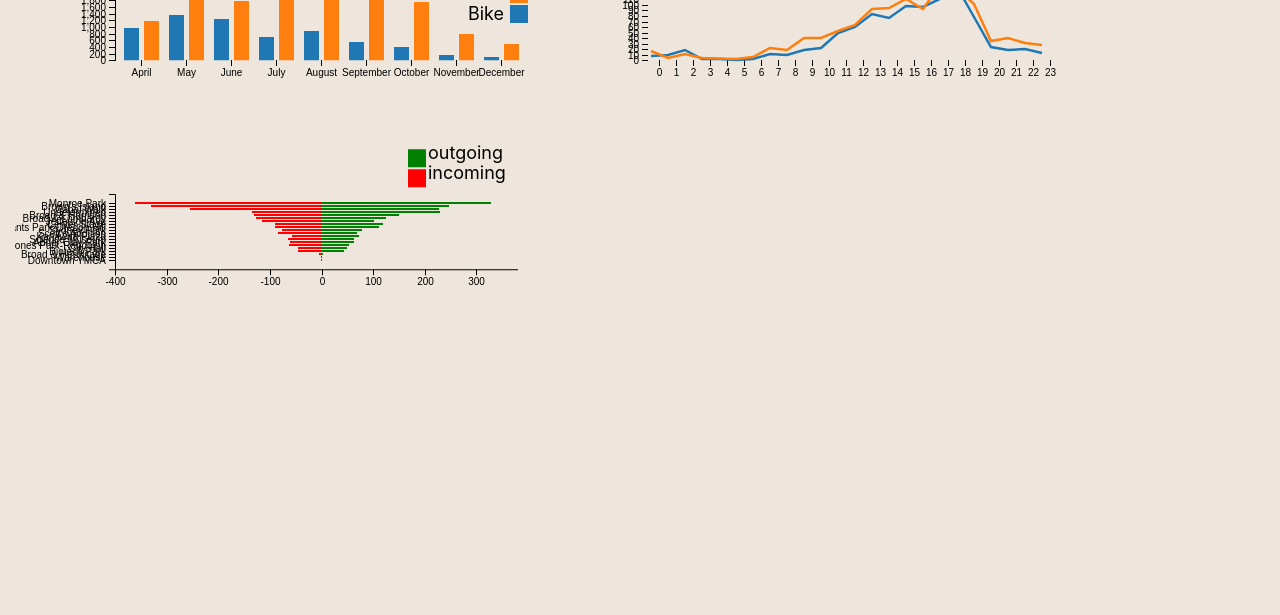
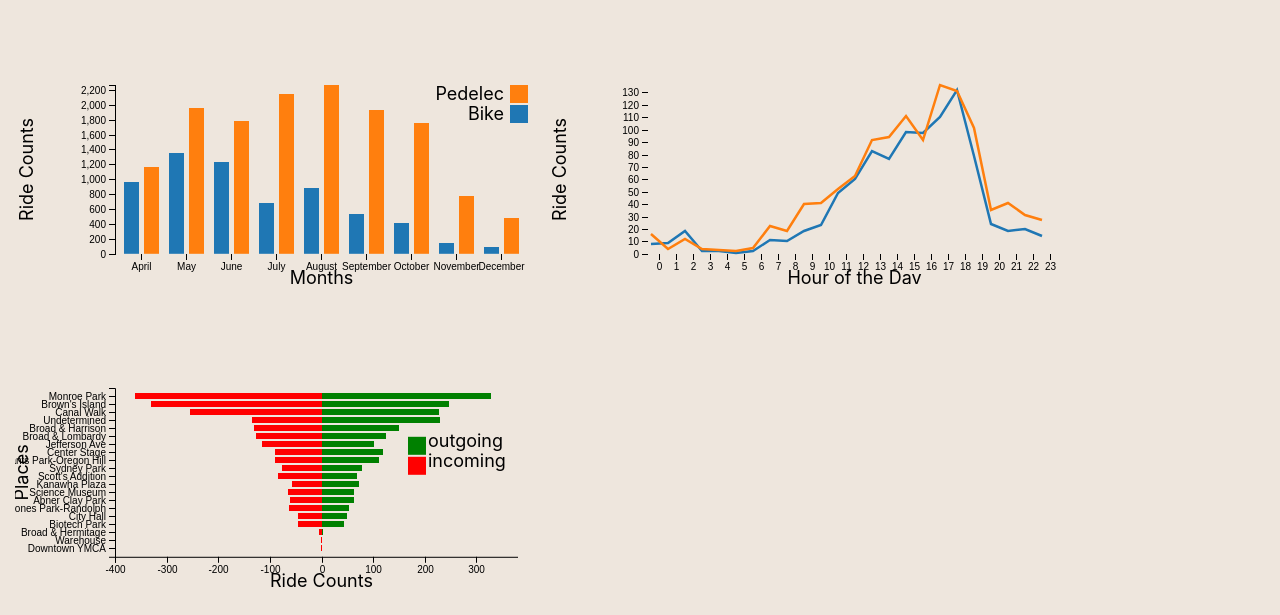
Before and after one commit to saadabrar12/BikeDataViz, a plain HTML site: page barplot.html in a window 1280 px wide. Shown: the part 185-800 px from the top of the page. Drawn offline with nearby package versions, Linux system fonts and the light colour scheme; animation ran at ten frames a second.

Commit message:
Fixed aggchart

```diff
--- a/barplot.html
+++ b/barplot.html
@@ -12,6 +12,7 @@
     <link rel="stylesheet" href="css/bootstrap.min.css" />
     <link rel="stylesheet" href="css/templatemo-style.css" />
     <link rel="stylesheet" href="./style.css" />
+    <link rel="stylesheet" href="./styles.css" />
 
     <!--<script src="https://ajax.googleapis.com/ajax/libs/jquery/3.5.1/jquery.min.js"></script>
     <script src="https://maxcdn.bootstrapcdn.com/bootstrap/3.4.1/js/bootstrap.min.js"></script>
@@ -69,7 +70,7 @@
           <!--<svg width="100%" height="100%" id="svg2"></svg>-->
         </div>
       </div>
-      <div class="row mt-5">
+      <div class="row mt-5" style="margin-top: 120px">
         <div class="col-sm-5" id="svg3">
           <!--<svg width="100%" height="100%" id="svg2"></svg>-->
         </div>
--- a/js/aggcharts.js
+++ b/js/aggcharts.js
@@ -8,7 +8,7 @@ var new_month = "April";
 var margin = { top: 50, right: 20, bottom: 30, left: 100 };
 var width =
   document.getElementById("svg1").offsetWidth - margin.left - margin.right; //800 - margin.left - margin.right,
-var height = width / 2.66 - margin.top - margin.bottom;
+var height = width / 1.66 - margin.top - margin.bottom;
 
 var x, y, xAxis, yAxis, color;
 var svg;
@@ -210,21 +210,24 @@ function drawaggchart(aggchartData) {
     })
     .style("opacity", "1");
 
-  svg
-    .append("text")
-    .attr("class", "axis-label")
-    .text("Ride Counts")
-    .attr("transform", "translate(" + [-40, 200] + ") rotate(-90)")
-    .attr("font-size", "15px")
-    .style("fill", "black");
+      // text label for the x axis
+  svg.append("text")
+  .attr("transform",
+        "translate(" + (width/2) + " ," +
+                       (height+margin.bottom) + ")")
+  .style("text-anchor", "middle")
+  .text("Months");
 
-  svg
-    .append("text")
-    .attr("class", "axis-label")
-    .text("Months")
-    .attr("transform", "translate(" + [320, 350] + ") ")
-    .attr("font-size", "15px")
-    .style("fill", "black");
+
+// text label for the y axis
+svg.append("text")
+  .attr("transform", "rotate(-90)")
+  .attr("y", 0 - margin.left)
+  .attr("x",0 - (height / 2))
+  .attr("dy", "1em")
+  .style("text-anchor", "middle")
+  .text("Ride Counts");
+
 }
 
 function initlinechart(linechartData) {
@@ -294,21 +297,25 @@ function drawlinechart(month) {
     .duration(2000)
     .call(line_yAxis);
 
-  line_svg
-    .append("text")
-    .attr("class", "axis-label")
-    .text("Ride Counts")
-    .attr("transform", "translate(" + [-40, 200] + ") rotate(-90)")
-    .attr("font-size", "15px")
-    .style("fill", "black");
+          // text label for the x axis
+          line_svg.append("text")
+  .attr("transform",
+        "translate(" + (width/2) + " ," +
+                       (height+margin.bottom) + ")")
+  .style("text-anchor", "middle")
+  .text("Hour of the Day");
 
-  line_svg
-    .append("text")
-    .attr("class", "axis-label")
-    .text("Hour of the day")
-    .attr("transform", "translate(" + [300, 350] + ") ")
-    .attr("font-size", "15px")
-    .style("fill", "black");
+
+// text label for the y axis
+line_svg.append("text")
+  .attr("transform", "rotate(-90)")
+  .attr("y", 0 - margin.left)
+  .attr("x",0 - (height / 2))
+  .attr("dy", "1em")
+  .style("text-anchor", "middle")
+  .text("Ride Counts");
+
+
 
   var groups = line_svg.selectAll("foo").data(selected_month.values);
   //    .enter()
@@ -452,14 +459,30 @@ function drawbarchart(month) {
     .duration(2000)
     .call(bar_xAxis);
 
-  bar_svg
-    .append("text")
-    .attr("class", "axis-label")
-    .text("Ride Counts")
-    .attr("transform", "translate(" + [300, 350] + ")")
-    .attr("font-size", "15px")
-    .style("fill", "black");
+    bar_svg
+    .selectAll(".yaxis")
+    .style("opacity", "1")
+    .transition()
+    .duration(2000)
+    .call(bar_yAxis);
 
+          // text label for the x axis
+    bar_svg.append("text")
+    .attr("transform",
+    "translate(" + (width/2) + " ," +
+                  (height+margin.bottom) + ")")
+    .style("text-anchor", "middle")
+    .text("Ride Counts");
+
+
+// text label for the y axis
+bar_svg.append("text")
+  .attr("transform", "rotate(-90)")
+  .attr("y", 0 - margin.left-5)
+  .attr("x",0 - (height / 2))
+  .attr("dy", "1em")
+  .style("text-anchor", "middle")
+  .text("Places");
   //bar_xAxis = d3.axisBottom().scale(d3.scaleLinear().domain([0,d3.max(data, d => d.total)]).rangeRound([0, width]));
   //.tickFormat(d3.timeFormat("Month %V"))
   //.tickValues([0,d3.max()]);
--- a/js/bubblechart.js
+++ b/js/bubblechart.js
@@ -213,8 +213,8 @@ function drawChart(route_info, GPS_routes) {
         [padding.l, 0],
         [chartWidth, chartHeight],
       ])
-      .on("start brush", updateChart)
-      .on("end", brushend)
+        //.on("start brush", updateChart)
+      .on("end", ()=>{updateChart; brushend()})
   );
   //Adding size for cost
   CostExtent = d3.extent(route_info, function (d) {
@@ -320,6 +320,7 @@ function drawChart(route_info, GPS_routes) {
 
   function updateChart() {
     extent = d3.event.selection;
+
     //Removing previous mappings
     polylines.removeFrom(map2);
     polylines.clearLayers();
--- a/styles.css
+++ b/styles.css
@@ -1,3 +1,7 @@
+#hero {
+	position: absolute;
+	top: 0;
+}
 body {
   background-color: #eee6dd;
 
```
Also changed, not shown: index.html (+3 -3 lines), maps.html (+1 -0 lines).
